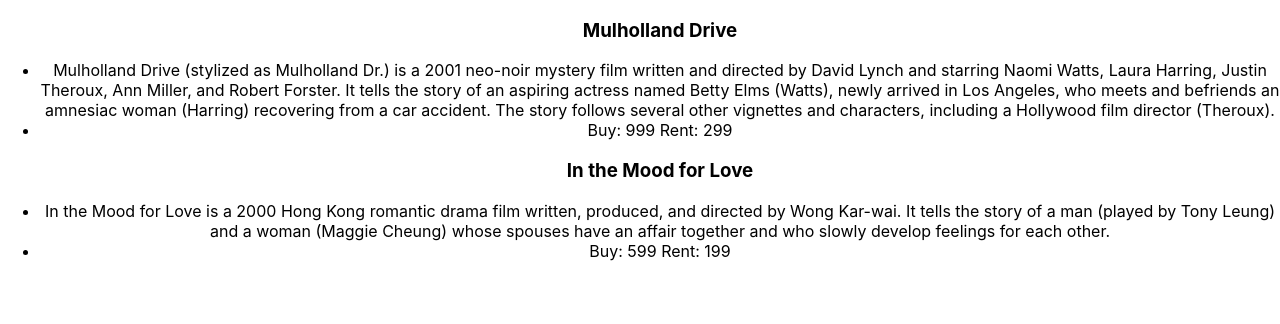
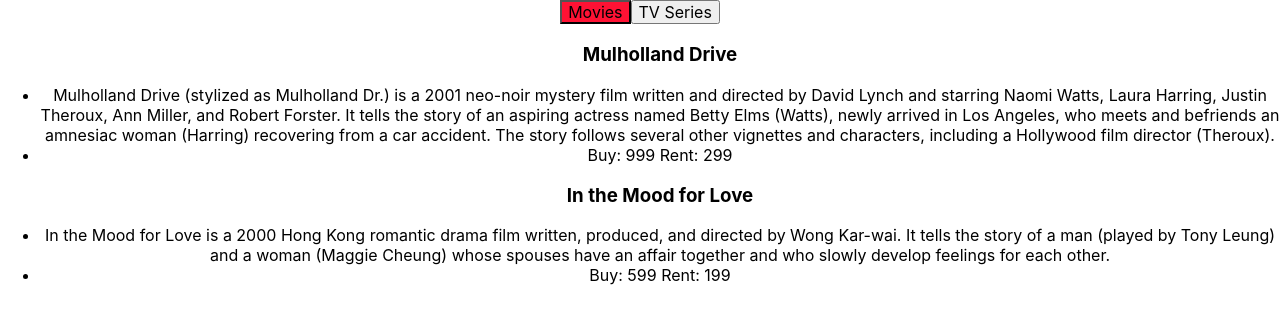
Before and after one commit to octehren/React-Films, a React (Create React App) app: page / in a window 1280 px wide. Shown: the top 324 px of the page. Built offline with nearby package versions, Linux system fonts and the light colour scheme.

Commit message:
added buttons, cleaned code

```diff
--- a/src/App.css
+++ b/src/App.css
@@ -36,3 +36,14 @@
     transform: rotate(360deg);
   }
 }
+/* custom */
+.button {
+  font-family: inherit; /* 1 */
+  font-size: 100%; /* 1 */
+  line-height: 1.15; /* 1 */
+  margin: 0; /* 2 */
+}
+
+.active-button {
+  background-color: #FF1234;
+}
--- a/src/App.js
+++ b/src/App.js
@@ -1,5 +1,4 @@
 import React from 'react';
-import logo from './logo.svg';
 import './App.css';
 import MainPage from './components/MainPage';
 
--- /dev/null
+++ b/src/components/ButtonContent.js
@@ -0,0 +1,11 @@
+import React, { Component } from 'react';
+
+class ButtonContent extends Component {
+    render() {
+        return (
+            <button type="button" className={`button ${this.props.isActive ? "active-button" : ""}`} >{this.props.label}</button>
+        )
+    }
+}
+
+export default ButtonContent;
--- a/src/components/FilmCell.js
+++ b/src/components/FilmCell.js
@@ -1,21 +1,10 @@
 import React, { Component } from 'react';
 
-class MainPage extends Component {
-    constructor(props) {
-        super(props);
-        this.state = {
-
-        }
-    }
-
-    componentDidMount() {
-
-    }
-
+class FilmCell extends Component {
     render() {
         return (
             <ul>
-                <p><h3>{this.props.filmTitle}</h3></p>
+                <h3><p>{this.props.filmTitle}</p></h3>
                 <li>{this.props.description}</li>
                 <li>{`Buy: ${this.props.priceBuy} Rent: ${this.props.priceRent}`}</li>
             </ul>
@@ -23,4 +12,4 @@
     }
 }
 
-export default MainPage;
+export default FilmCell;
--- a/src/components/MainPage.js
+++ b/src/components/MainPage.js
@@ -1,12 +1,12 @@
 import React, { Component } from 'react';
 import FilmCell from './FilmCell';
+import ButtonContent from './ButtonContent';
 let filmData = require("../filmData.json");
 filmData["tv_seasons"].forEach(function(series)
     {
         series["total_episodes"] = series.episodes.length;
     }
 );
-console.log(filmData);
 
 class MainPage extends Component {
     constructor(props) {
@@ -14,21 +14,41 @@
         this.state = {
             activeButton: 0,
             filmData: [filmData["films"], filmData["tv_seasons"]],
+            displayedContents: ["Movies", "TV Series"],
             seriesPage: 1,
             moviesPage: 1
         }
+        this.toggleDisplayedContent = this.toggleDisplayedContent.bind(this);
     }
 
     componentDidMount() {
 
     }
 
+    toggleDisplayedContent = (clickedButton) => {
+        console.log(clickedButton);
+        if (clickedButton !== this.state.activeButton) this.setState({ activeButton: (clickedButton + 1) % 2});
+    }
+
     render() {
         return (
             <div className="container">
-                {   this.state.filmData[this.state.activeButton].map((film) => {
+                {   this.state.displayedContents.map((contentName, index) => {
+                        return (
+                            <ButtonContent
+                            onClick={() => { this.toggleDisplayedContent(index)} }
+                            label={contentName}
+                            key={index}
+                            isActive={this.state.activeButton === index}
+                            />
+                        )
+                    })
+
+                }
+                {   this.state.filmData[this.state.activeButton].map((film, index) => {
                         return (
                             <FilmCell
+                            key={index}
                             filmTitle={film.name}
                             description={film.description}
                             priceBuy={film.prices.buy}
```
